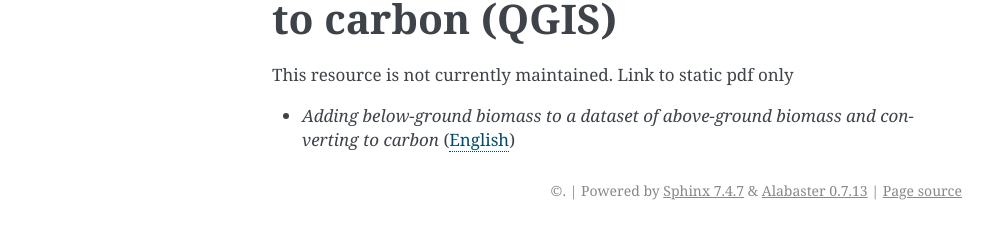
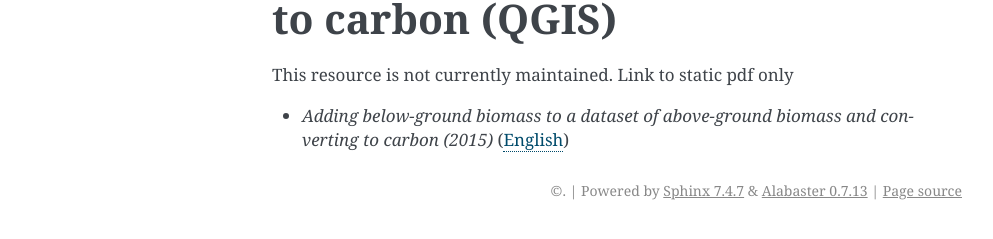
Before and after one commit to corinnar/GIS_tutorials, a Sphinx documentation site: the page built from docs/source/AddingBelowGroundBiomass_QGIS.rst, in a window 1280 px wide. Shown: the part 208-447 px from the top of the page, without its empty margins (148-1141 px from the left). Built offline with Sphinx 7.4.7, drawn with Linux system fonts in a browser that asks for light colours; pages that are not in the unit, such as notebooks, are missing from menus.

Commit message:
Update AddingBelowGroundBiomass_QGIS.rst

```diff
--- a/docs/source/AddingBelowGroundBiomass_QGIS.rst
+++ b/docs/source/AddingBelowGroundBiomass_QGIS.rst
@@ -4,4 +4,4 @@
 
 This resource is not currently maintained. Link to static pdf only
 
--  *Adding below-ground biomass to a dataset of above-ground biomass and converting to carbon* (`English <https://github.com/corinnar/GIS_tutorials/blob/main/docs/source/media/materials/pdfs/11_AddingBelowGroundBiomassToAboveGroundBiomassAndConvertingToCarbon_v1_0.pdf>`__)
+-  *Adding below-ground biomass to a dataset of above-ground biomass and converting to carbon (2015)* (`English <https://github.com/corinnar/GIS_tutorials/blob/main/docs/source/media/materials/pdfs/11_AddingBelowGroundBiomassToAboveGroundBiomassAndConvertingToCarbon_v1_0.pdf>`__)
```
